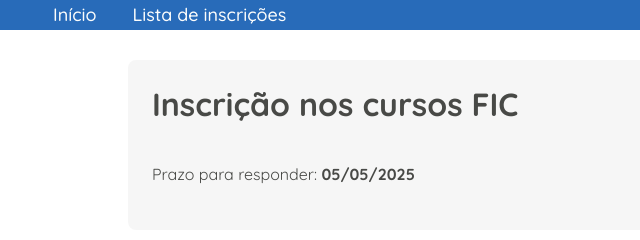
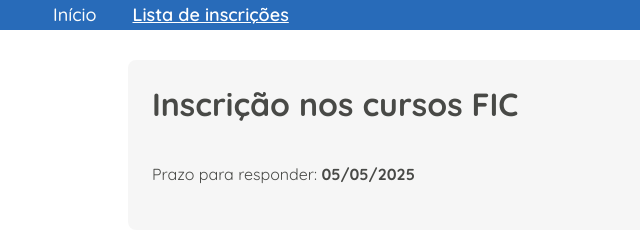
Before and after one commit to EduardoTartas/formulario-cursos, a website built with Vite: page listPage.html in a window 1280 px wide. Shown: the top 240 px of the page, 0-640 px from the left. Built offline with nearby package versions, Linux system fonts and the light colour scheme; data requests are answered from the project's data file.

Commit message:
adicionando classe ativa para o link de navegação na página inicial e na lista de inscrições

```diff
--- a/listPage.html
+++ b/listPage.html
@@ -11,7 +11,7 @@
     <nav>
       <ul>
         <li><a href="./index.html">Início</a></li>
-        <li><a href="./listPage.html">Lista de inscrições</a></li>
+        <li><a href="./listPage.html" class="active">Lista de inscrições</a></li>
       </ul>
     </nav>
   <header>
```
Also changed, not shown: index.html (+1 -1 lines).
